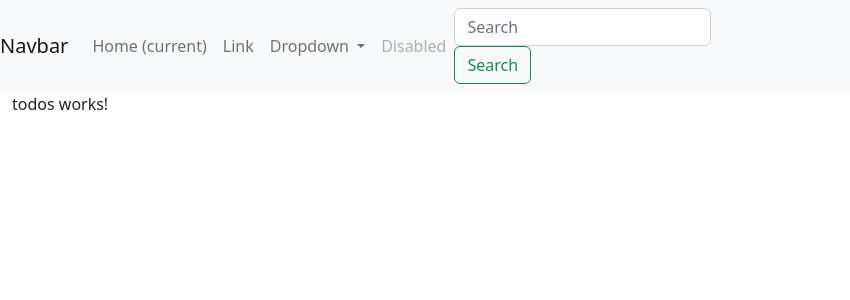
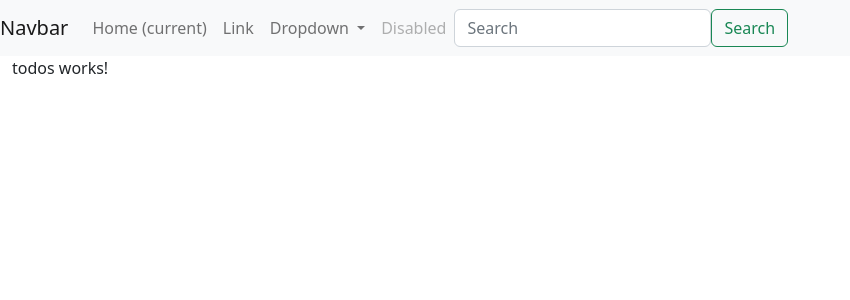
Before and after one commit to salus7r/angular-todo-app, an Angular app: page / in a window 1280 px wide. Shown: the top 300 px of the page, without its empty margins (0-850 px from the left). Built offline with nearby package versions, Linux system fonts and the light colour scheme.

Commit message:
minor ui fix

```diff
--- a/src/app/app.component.html
+++ b/src/app/app.component.html
@@ -28,7 +28,7 @@
           <a class="nav-link disabled" href="#">Disabled</a>
         </li>
       </ul>
-      <form class="form-inline my-2 my-lg-0">
+      <form class="d-flex form-inline my-2 my-lg-0">
         <input class="form-control mr-sm-2" type="search" placeholder="Search" aria-label="Search">
         <button class="btn btn-outline-success my-2 my-sm-0" type="submit">Search</button>
       </form>
```
